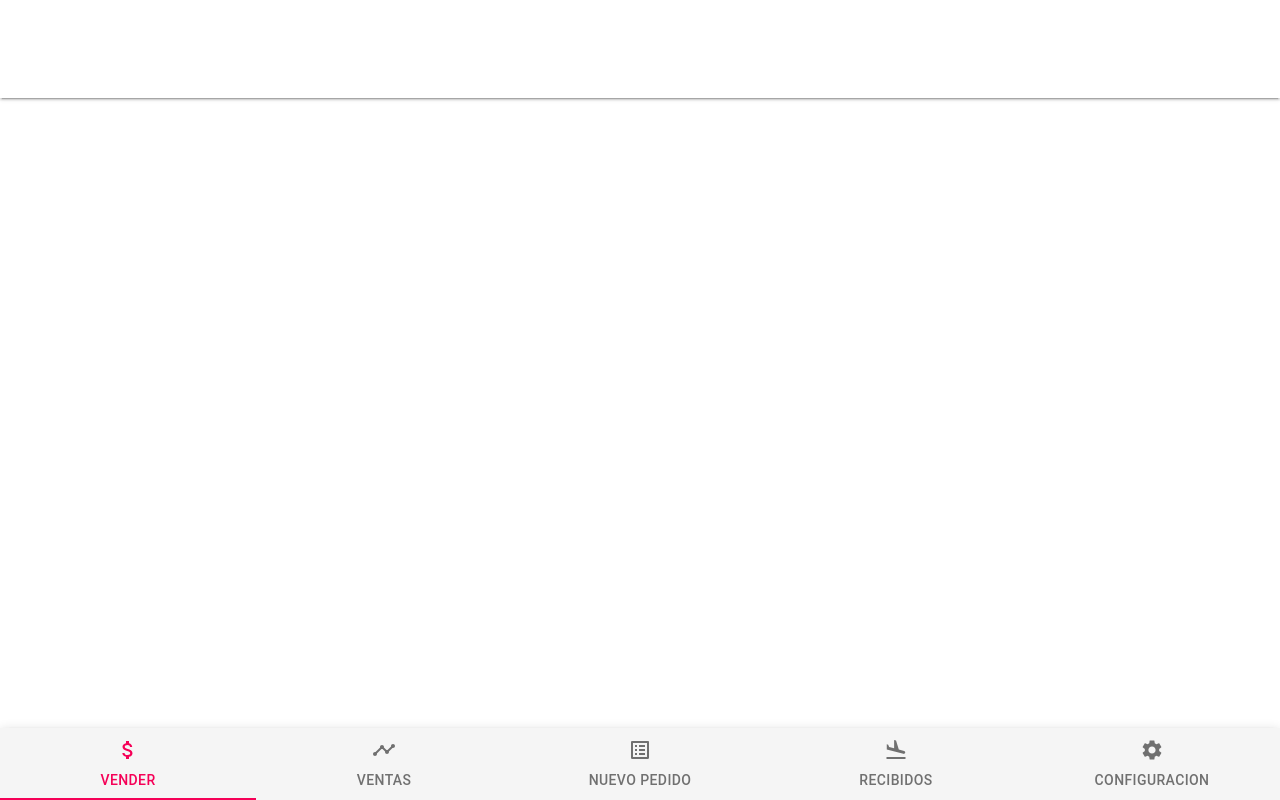
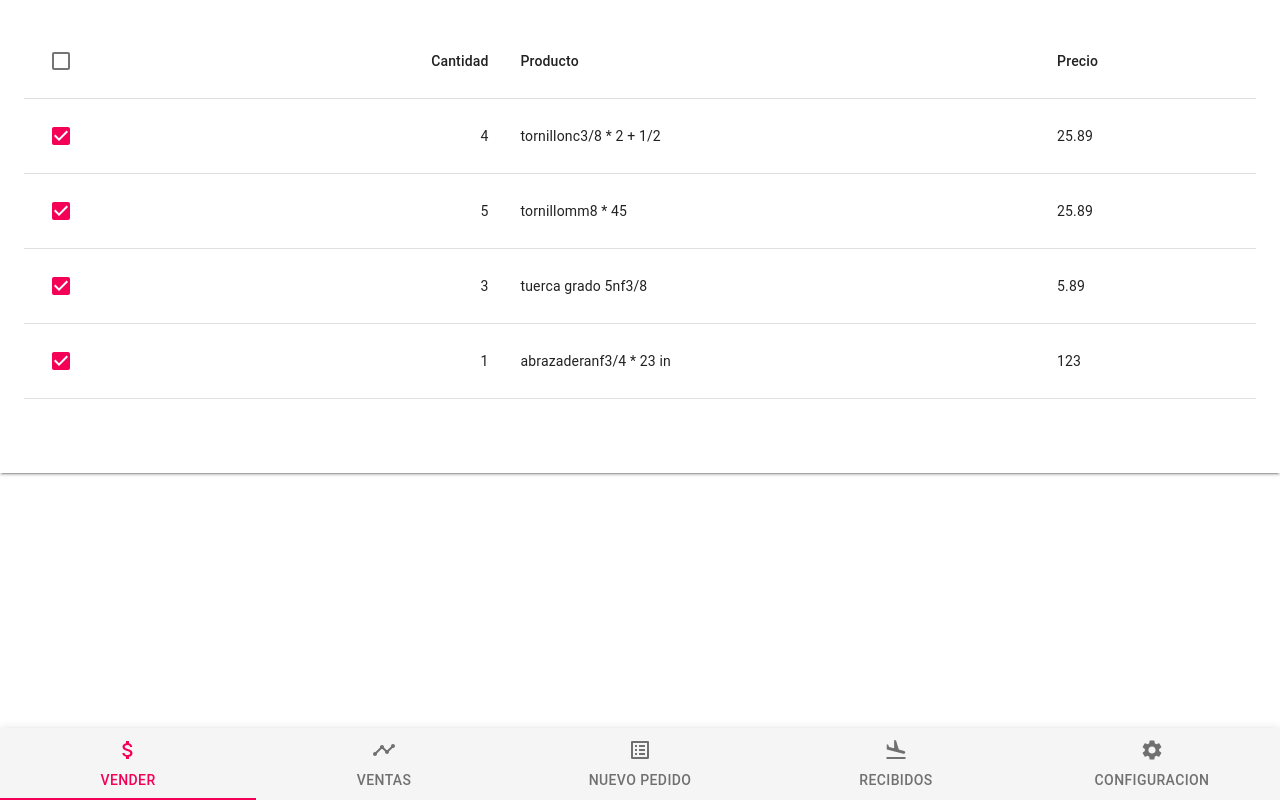
Before and after one commit to JeanFrancisco/client_app_store_inventory, a React (Create React App) app: page /1 in a window 1280 px wide. Built offline with nearby package versions, Linux system fonts and the light colour scheme.

Commit message:
Created RegisterSale.jsx component & SalePreviewTable.jsx component. Added Register Sale view into TabPanel linked to 'Vender' IconTab in AppBar global. Use example code from Table react component from Material-Ui + Example use Fragment from react package

```diff
--- a/src/App.js
+++ b/src/App.js
@@ -3,6 +3,7 @@ import { AppBar, Paper, Tabs, Tab } from '@material-ui/core';
 import { makeStyles } from '@material-ui/core/styles';
 import { AttachMoney, Timeline, ListAlt, FlightLand, Settings } from '@material-ui/icons';
 import TabPanel from './components/misc/TabPanel';
+import RegisterSale from './views/RegisterSale';
 
 const useStyles = makeStyles( theme => ({
     appGlobalContainer: {
@@ -28,7 +29,7 @@ function App() {
     <div className="App">
       <Paper square className={ classes.appGlobalContainer } elevation={ 2 }>
         <TabPanel value={ selectedTab } index={ 0 }>
-
+          <RegisterSale />
         </TabPanel>
         <TabPanel value={ selectedTab } index={ 1 }>
 
--- /dev/null
+++ b/src/components/registerSale/SalePreviewTable.jsx
@@ -0,0 +1,54 @@
+import React from 'react';
+import {
+    Table,
+    TableBody,
+    TableCell,
+    TableContainer,
+    TableHead,
+    TableRow,
+    Checkbox
+} from "@material-ui/core";
+
+// TODO: Change to dynamic data rows
+const rows = [
+    { item: 1, name: 'tornillo', thread: 'nc', width: '3/8', large: '2 + 1/2', price: 25.89, quantity: 4 },
+    { item: 2, name: 'tornillo', thread: 'mm', width: '8', large: '45', price: 25.89, quantity: 5 },
+    { item: 3, name: 'tuerca grado 5', thread: 'nf', width: '3/8', large: '', price: 5.89, quantity: 3 },
+    { item: 4, name: 'abrazadera', thread: 'nf', width: '3/4', large: '23 in', price: 123.00, quantity: 1 },
+];
+
+const SalePreviewTable = () => {
+    return (
+        <TableContainer>
+            <Table>
+                <TableHead>
+                    <TableRow>
+                        <TableCell>
+                            <Checkbox />
+                        </TableCell>
+                        <TableCell align="right">Cantidad</TableCell>
+                        <TableCell>Producto</TableCell>
+                        <TableCell>Precio</TableCell>
+                    </TableRow>
+                </TableHead>
+                <TableBody>
+                    { rows.map( (product) => {
+                            let description = (product.name + product.thread + product.width) + ( product.large ? (' * ' + product.large) : '' );
+
+                            return (
+                                <TableRow key={ product.item }>
+                                    <TableCell><Checkbox checked={ true }/></TableCell>
+                                    <TableCell align="right">{ product.quantity }</TableCell>
+                                    <TableCell component="th" scope="2">{ description }</TableCell>
+                                    <TableCell component="th">{ product.price }</TableCell>
+                                </TableRow>
+                            );
+                        })
+                    }
+                </TableBody>
+            </Table>
+        </TableContainer>
+    );
+};
+
+export default SalePreviewTable;
--- /dev/null
+++ b/src/views/RegisterSale.jsx
@@ -0,0 +1,10 @@
+import React, { Fragment } from 'react';
+import SalePreviewTable from '../components/registerSale/SalePreviewTable';
+
+const RegisterSale = () => (
+    <Fragment>
+        <SalePreviewTable />
+    </Fragment>
+);
+
+export default RegisterSale;
```
